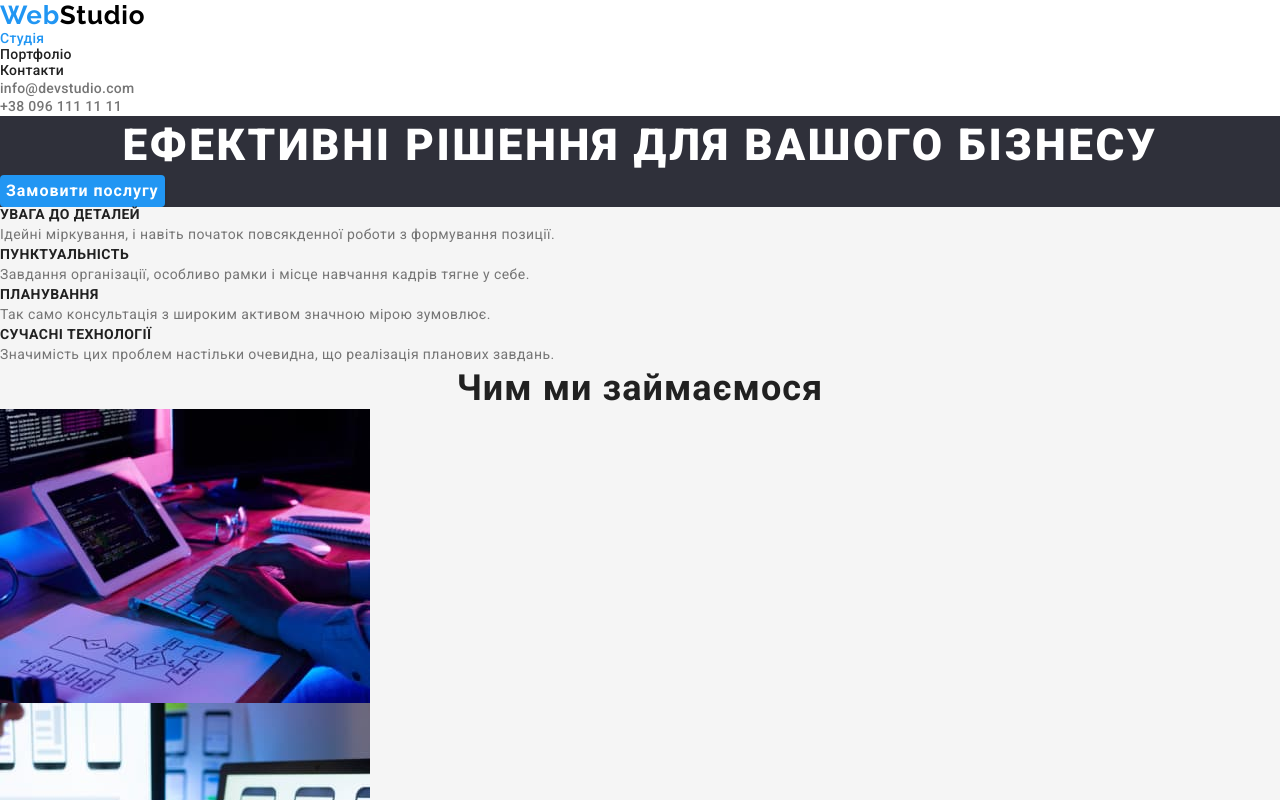
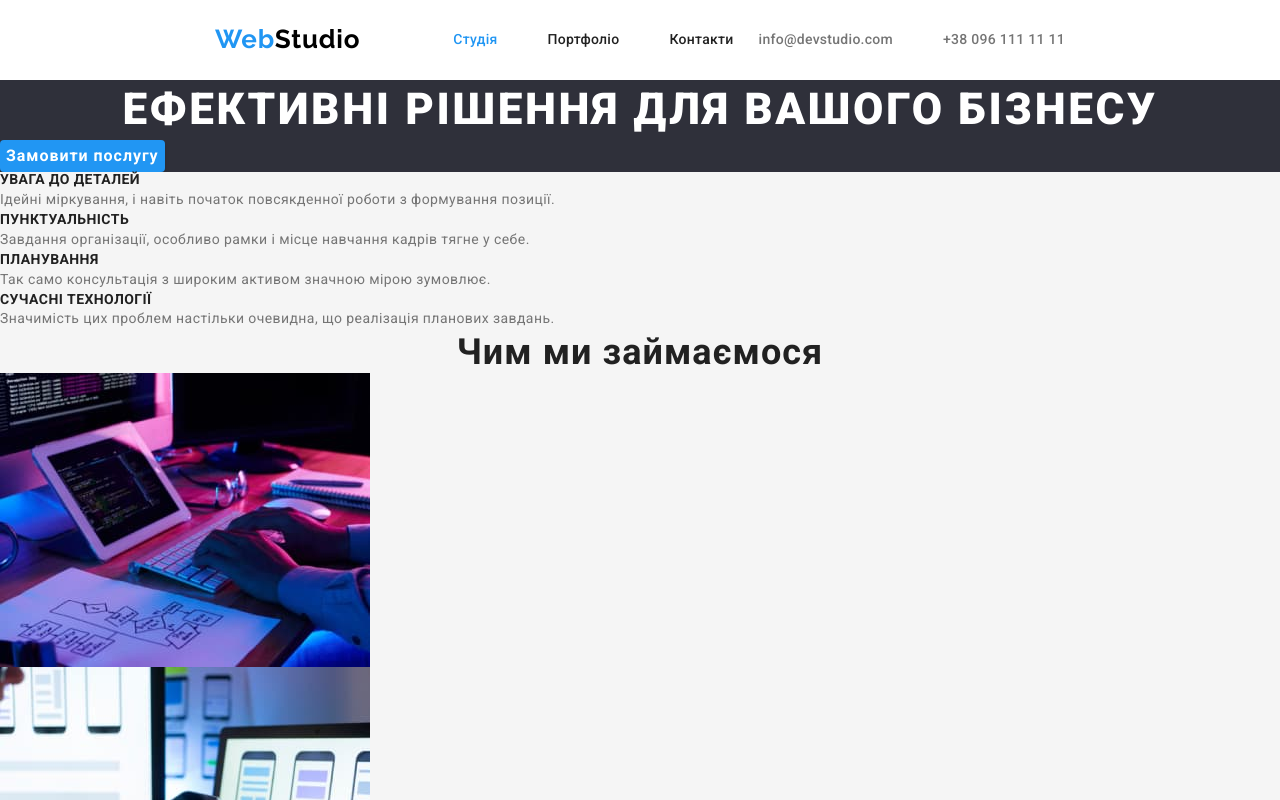
Before and after one commit to HannaVakulenko/goit-markup-hw-03, a plain HTML site: page index.html in a window 1280 px wide. Shown: the top 800 px of the page. Drawn offline with nearby package versions, Linux system fonts and the light colour scheme.

Commit message:
CSS: start setting flex
Also, some classes in "header" have been changed

```diff
--- a/css/styles.css
+++ b/css/styles.css
@@ -32,6 +32,10 @@ ul, ol {
   padding-left: 0;
 }
 
+address {
+  font-style: normal;
+}
+
 img {
   display: block;
 }
@@ -42,6 +46,8 @@ body {
 }
 /* убирає маркери в ненумерованих списках */
 .list {
+    padding: 0;
+    margin: 0;
     list-style: none;
 }
 /* убирає нижнє підкрислення в посиланнях */
@@ -77,39 +83,76 @@ p {
   background-color: var(--white-logo-color);
 }
 
+.main-nav {
+  display: flex;
+  align-items: center;
+  padding-left: 215px;
+  padding-right: 215px;
+}
+
 .header-logo {
+  display: block;
+  padding-top: 24px;
+  padding-bottom: 25px;
+  color: var(--accent-color);
   font-family: 'Raleway';
   font-weight: 700;
   font-size: 26px;
   line-height: 1.19;
   letter-spacing: 0.03em;
-  color: var(--accent-color);
+
 }
 
 .header-logo .span-color {
   color: var(--logo-color);
 }
 
-.header-item {
+.site-nav {
+  display: flex;
+  margin-left: 93px;
+}
+
+.site-nav .item + .item {
+  margin-left: 50px;
+}
+
+.item .link {
+  display: block;
+  padding-top: 32px;
+  padding-bottom: 32px;
   font-weight: 500;
   font-size: 14px;
   line-height: 1.14;
   letter-spacing: 0.02em;
 }
 
+.header-address {
+  display: flex;
+  margin-left: auto;
+}
+
+.header-address .item + .item {
+    margin-left: 50px;
+}
+
+
 .header-address .link {
+  display: block;
+  padding-top: 32px;
+  padding-bottom: 32px;
+  color: var(--primary-text-color);
   font-weight: 500;
   font-size: 14px;
   line-height: 1.14;
   letter-spacing: 0.02em;
-  color: var(--primary-text-color);
+
 }
 
 .link:hover, .link:focus {
   color: var(--accent-color);
 }
 
-.current {
+.link.current {
   color: var(--accent-color);
 }
 
@@ -119,13 +162,14 @@ p {
 }
 
 .hero-title {
+  color: var(--white-logo-color);
   font-weight: 900;
   font-size: 44px;
   line-height: 1.36;
   text-align: center;
   letter-spacing: 0.06em;
   text-transform: uppercase;
-  color: var(--white-logo-color);
+
 }
 
 .hero-btn {
@@ -240,7 +284,6 @@ section.team {
 }
 
 .ftr-address {
-  font-style: normal;
   font-size: 14px;
   line-height: 1.71;
   letter-spacing: 0.03em;
@@ -248,7 +291,6 @@ section.team {
 }
 
 .ftr-contact {
-  font-style: normal;
   font-size: 14px;
   line-height: 1.71;
   letter-spacing: 0.03em;
--- a/index.html
+++ b/index.html
@@ -13,20 +13,18 @@
 </head>
 <body>
     <header class="header section">
-        <div class="container">
-            <nav class="header-navigation">
-                <a href="/index.html" class="header-logo link">Web<span class="span-color">Studio</span></a>
-                <ul class="header-list list">
-                    <li class="header-item"><a class="link current" href="./index.html">Студія</a></li>
-                    <li class="header-item"><a class="link" href="./portfolio.html">Портфоліо</a></li>
-                    <li class="header-item"><a class="link" href="">Контакти</a></li>
-                </ul>
-            </nav>
+        <div class="container main-nav">
+            <a href="/index.html" class="header-logo link">Web<span class="span-color">Studio</span></a>
+            <ul class="site-nav list">
+                <li class="item"><a class="link current" href="./index.html">Студія</a></li>
+                <li class="item"><a class="link" href="./portfolio.html">Портфоліо</a></li>
+                <li class="item"><a class="link" href="">Контакти</a></li>
+            </ul>
             <ul class="header-address list">
-                <li>
+                <li class="item">
                     <a class="link" href="mailto:info@devstudio.com">info@devstudio.com</a>
                 </li>
-                <li>
+                <li class="item">
                     <a class="link" href="tel:+380961111111">+38 096 111 11 11</a>
                 </li>
             </ul>
```
Also changed, not shown: portfolio.html (+9 -11 lines).
